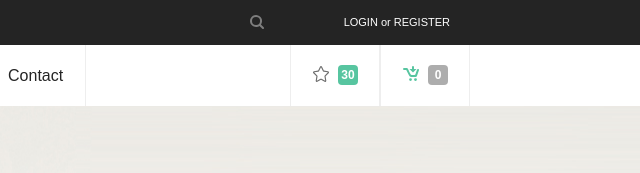
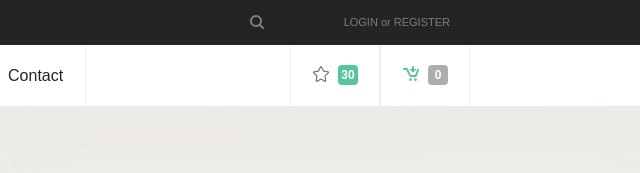
Before and after one commit to Caneklis/FooseShoes, a website: page index.html in a window 1280 px wide. Shown: the top 173 px of the page, 640-1280 px from the left. Drawn offline with Linux system fonts and the light colour scheme; a web font is replaced by a local one.

Commit message:
Небольшие правки

```diff
--- a/less/blocks/main-header.less
+++ b/less/blocks/main-header.less
@@ -32,7 +32,7 @@
   text-align: right;
   font-size: 11px;
   line-height: 25px;
-  color: #fff;
+  color: #7e7e7e;
   text-transform: uppercase;
 
   span {
```
Also changed, not shown: css/style.css.
